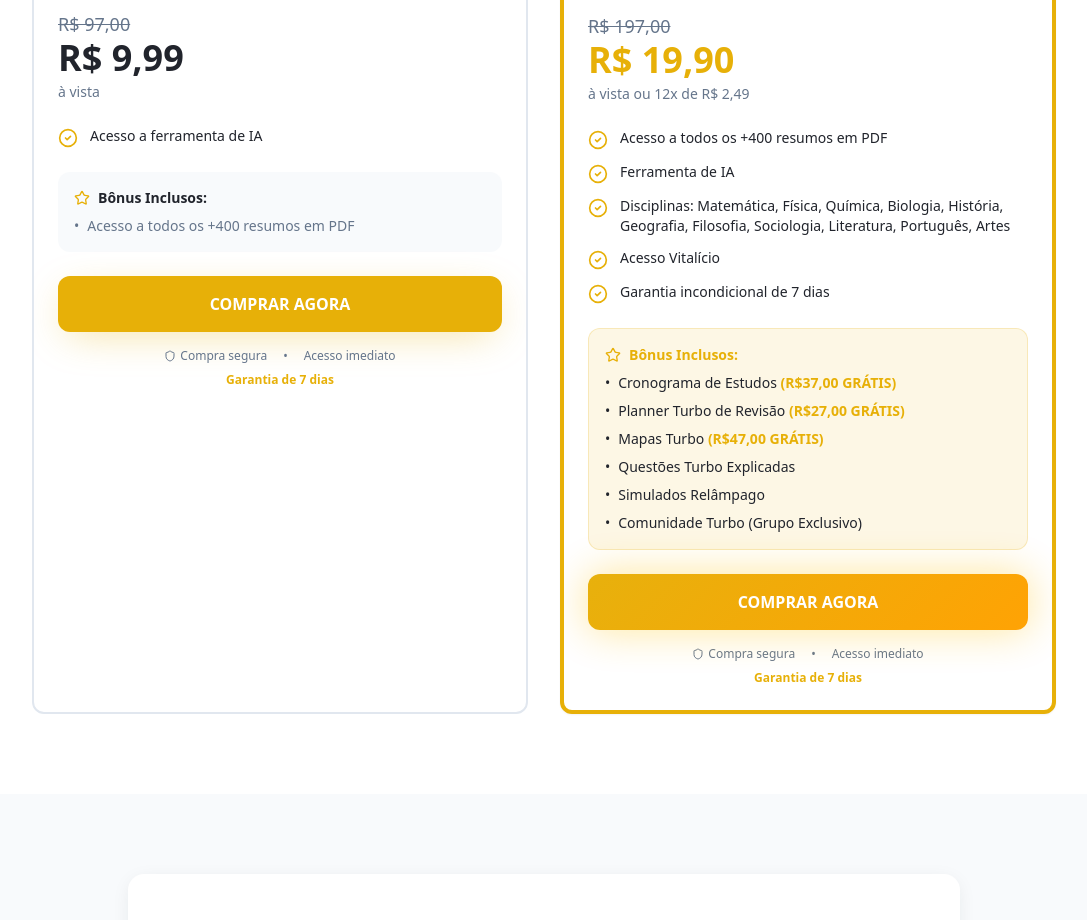
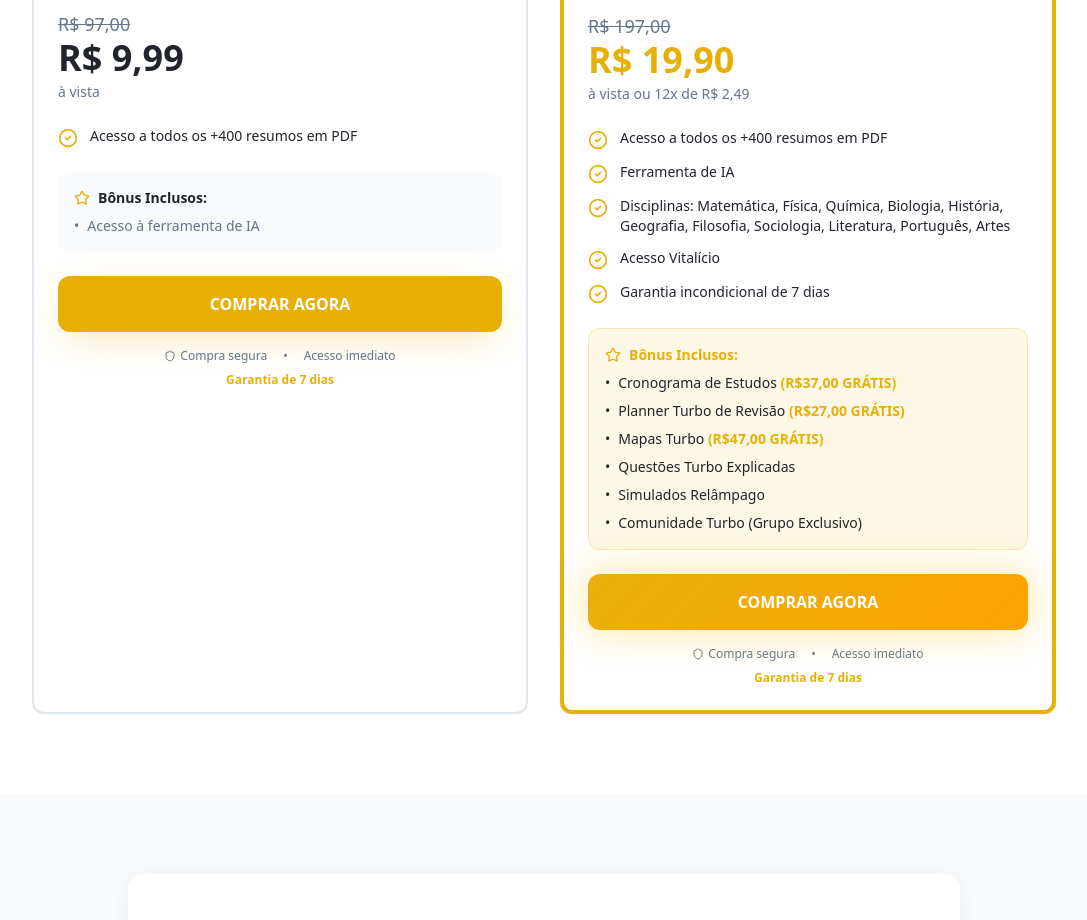
Before and after one commit to Alezihh/destrava_enem, a React (Vite) app: page / in a window 1280 px wide. Shown: the part 3440-4360 px from the top of the page, without its empty margins (96-1183 px from the left). Built offline with nearby package versions, Linux system fonts and the light colour scheme; the HTML template or start-up script is replaced by a standard one.

Commit message:
Plano Básico: inverte entregável e bônus (400 resumos como principal; IA como bônus)

```diff
--- a/src/pages/Index.tsx
+++ b/src/pages/Index.tsx
@@ -358,7 +358,7 @@ const Index = () => {
 
                 <ul className="space-y-3 mb-6">
                   {[
-                    "Acesso a ferramenta de IA",
+                    "Acesso a todos os +400 resumos em PDF",
                   ].map((item, index) => (
                     <li key={index} className="flex items-start gap-3">
                       <CheckCircle2 className="w-5 h-5 text-primary flex-shrink-0 mt-0.5" />
@@ -375,7 +375,7 @@ const Index = () => {
                   <ul className="space-y-2 text-sm text-muted-foreground">
                     <li className="flex items-start gap-2">
                       <span>•</span>
-                      <span>Acesso a todos os +400 resumos em PDF</span>
+                      <span>Acesso à ferramenta de IA</span>
                     </li>
                   </ul>
                 </div>
```
